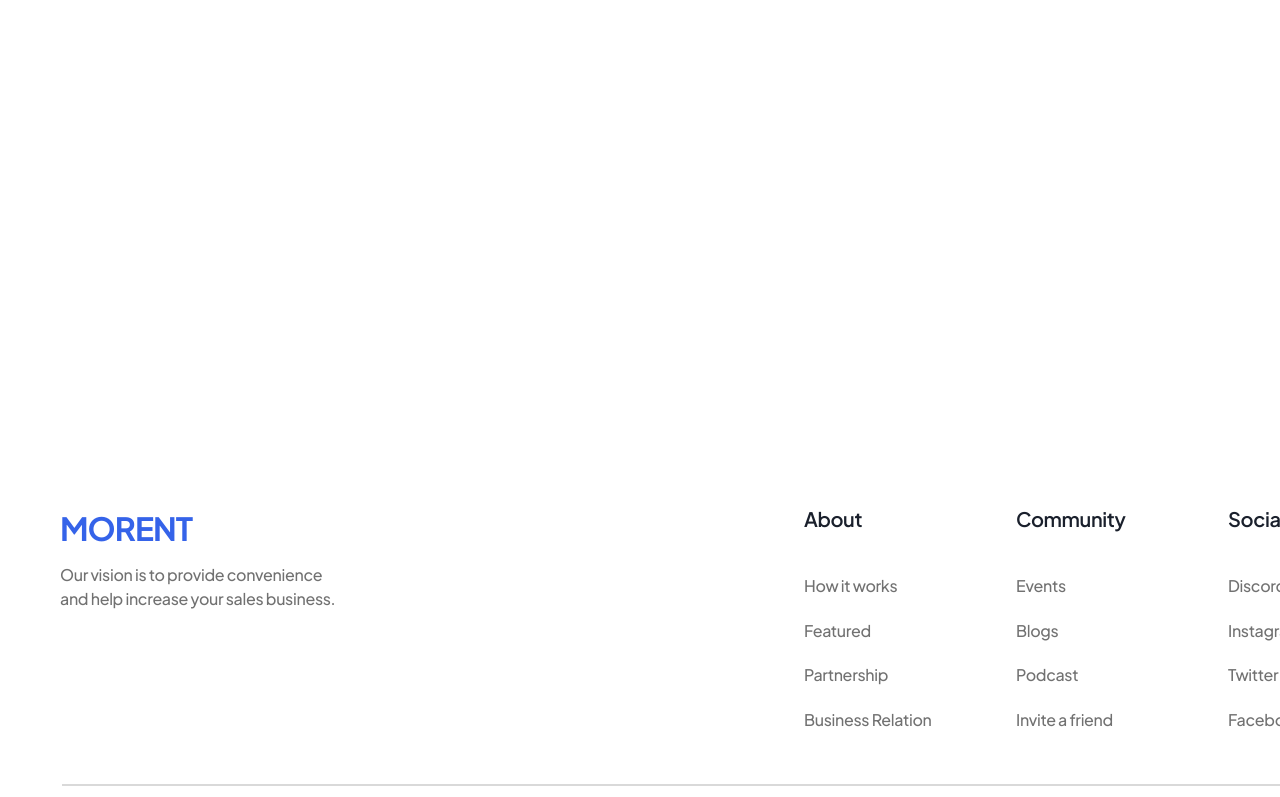
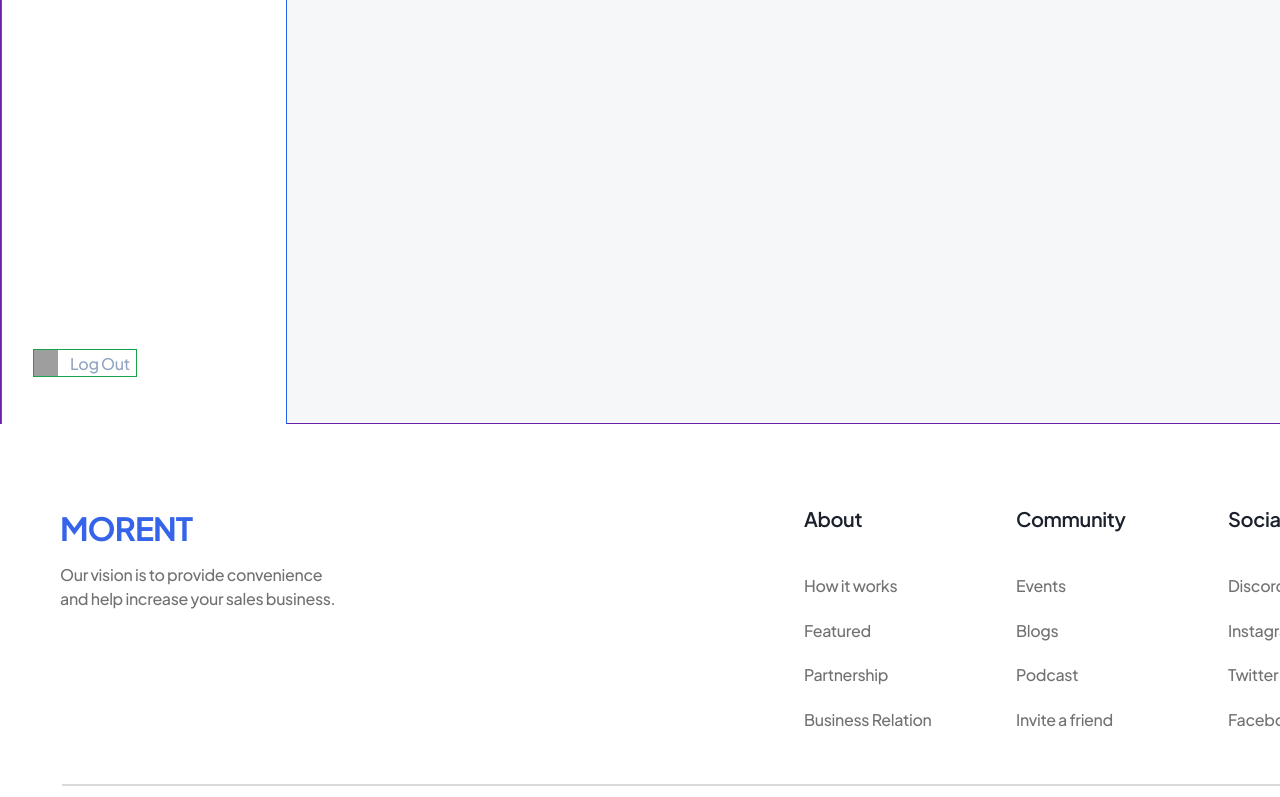
Before and after one commit to sowaibathecoder/UI-UX-HACKATHON, a Next.js app: page /dashboard-admin in a window 1280 px wide. Shown: the part 600-1397 px from the top of the page. Built offline with nearby package versions, Linux system fonts and the light colour scheme; grey boxes are pictures that could not be loaded.

Commit message:
page.tsx

```diff
--- a/src/app/dashboard-admin/page.tsx
+++ b/src/app/dashboard-admin/page.tsx
@@ -1,5 +1,22 @@
+import Image from "next/image";
+
 export default function DashboardAdmin() {
-  return(
-    <></>
-  )
+  return (
+    <>
+    {/* Main div */}
+     <div className="w-[1440px] h-[900px] absolute top-[124px] bg-[#F6F7F9] border border-purple-800">
+
+      {/* Side Div */}
+      <div className="w-[286px] h-[900px] bg-white border border-blue-600">
+        {/* Logout Div*/}
+        <div className="w-[104px] h-[28px] absolute top-[824px] left-[32px] gap-[12px] flex border border-green-600">
+          <Image src="/logout.png" alt="" width={24} height={24}/>
+          <p className="w-[68px] h-[28px] font-medium text-[16px] leading-[28px] tracking-[-0.02em] text-justify text-[#90A3BF] font-['Plus_Jakarta_Sans']">
+            Log Out
+          </p>
+        </div>
+      </div>
+     </div>
+    </>
+  );
 }
```
